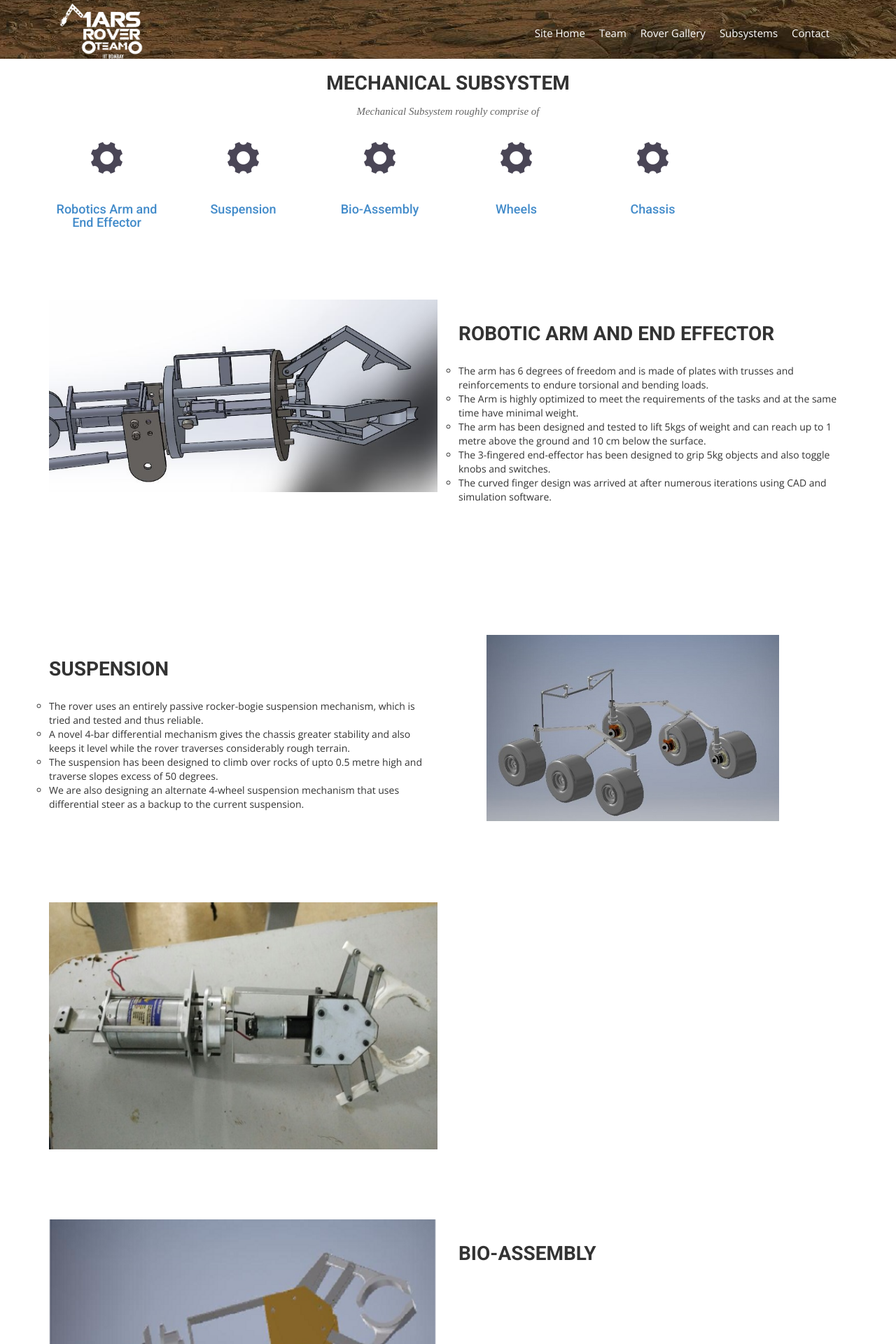
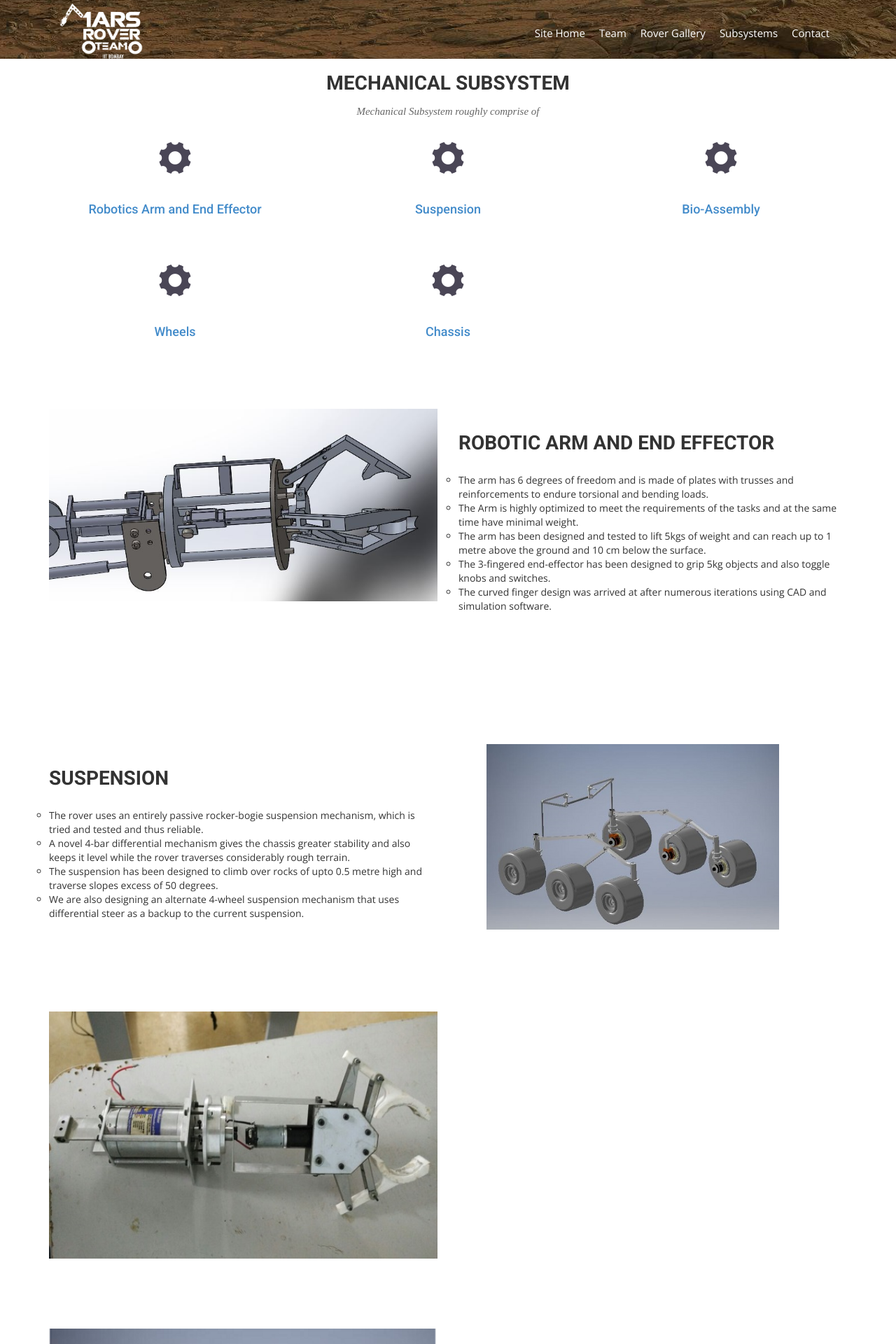
Before and after one commit to iitbmartian/old_website, a Jekyll site: the page built from mech.html, in a window 1280 px wide. Shown: the top 1920 px of the page at 70% size. Built offline with Jekyll 4.4.1, drawn with Linux system fonts in a browser that asks for light colours; nearby versions of some CDN libraries; some web fonts are replaced.

Commit message:
Update mech.html

```diff
--- a/mech.html
+++ b/mech.html
@@ -14,32 +14,32 @@
       </div>
     </div>
     <div class="row " align="center">
-      <div class="col-sm-2 col-md-3.5">
+      <div class="col-sm-2 col-md-4">
         <div class="service-item">
           <i class="ion-ios-gear"></i>
           <h4><a href="#RoboticArm">Robotics Arm and End Effector</a></h4> <br/>
         </div>
       </div>
 
-      <div class="col-sm-2 col-md-3.5">
+      <div class="col-sm-2 col-md-4">
         <div class="service-item">
           <i class="ion-ios-gear"></i>
           <h4><a href="#Suspension">Suspension</a></h4> <br/>
          </div>
       </div>
-      <div class="col-sm-2 col-md-3.5">
+      <div class="col-sm-2 col-md-4">
         <div class="service-item">
           <i class="ion-ios-gear"></i>
           <h4><a href="#Bio-Assembly">Bio-Assembly</a></h4> <br/>
          </div>
       </div>
-      <div class="col-sm-2 col-md-3.5">
+      <div class="col-sm-2 col-md-4">
         <div class="service-item">
           <i class="ion-ios-gear"></i>
           <h4><a href="#Gripper">Wheels</a></h4> <br/>
          </div>
       </div>
-      <div class="col-sm-2 col-md-3.5">
+      <div class="col-sm-2 col-md-4">
         <div class="service-item">
           <i class="ion-ios-gear"></i>
           <h4><a href="#Chassis">Chassis</a></h4> <br/>
```
